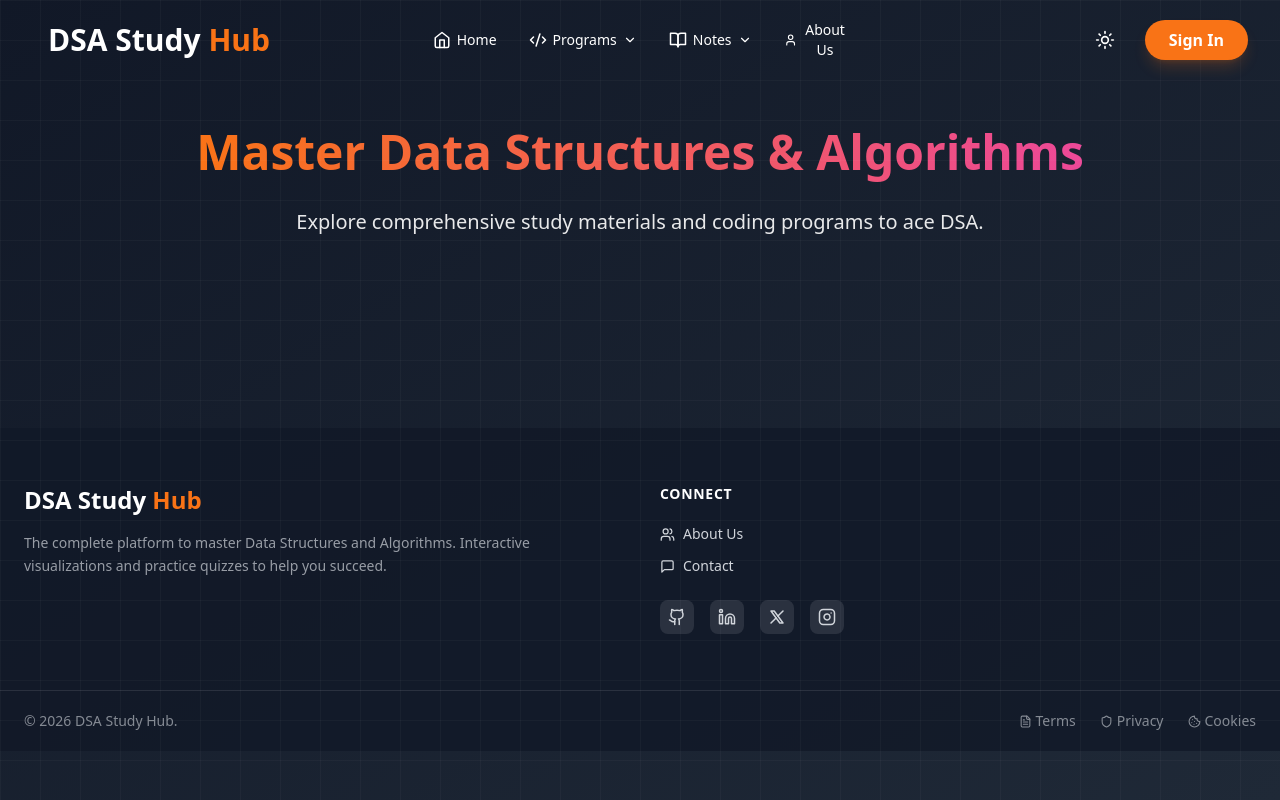
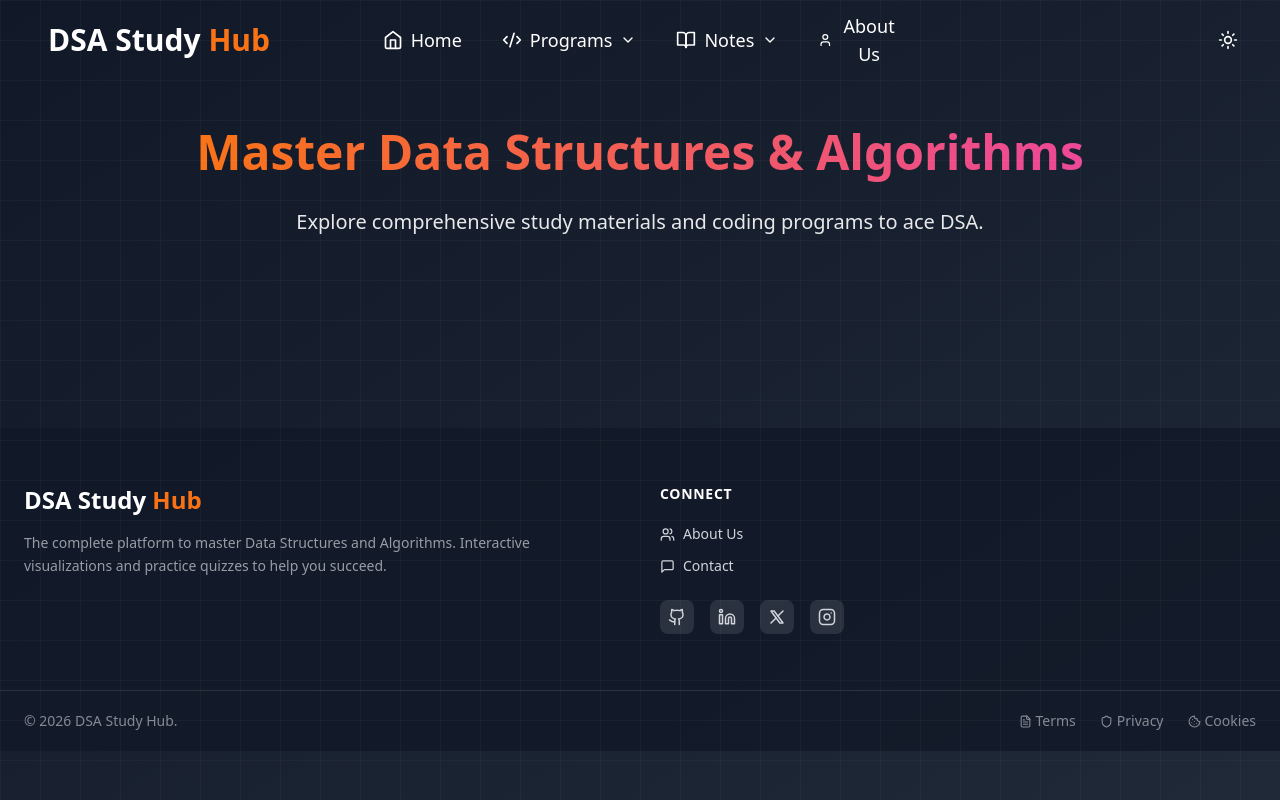
Before and after one commit to abhintr2006/DSA, a React (Vite) app: page / in a window 1280 px wide. Built offline with nearby package versions, Linux system fonts and the light colour scheme.

Commit message:
made it bigger and final change to header
Co-Authored-By: Mohammed0572 <196628212+Mohammed0572@users.noreply.github.com>
Co-Authored-By: Rohith Galoth <rohithgaloth@gmail.com>
Co-Authored-By: abhintr2006 <201891947+abhintr2006@users.noreply.github.com>

```diff
--- a/src/App.tsx
+++ b/src/App.tsx
@@ -892,11 +892,11 @@ function App() {
             </div>
 
             {/* Center: Navigation Links */}
-            <div className="hidden lg:flex flex-1 justify-center items-center space-x-8 text-sm font-medium">
+            <div className="hidden lg:flex flex-1 justify-center items-center space-x-10 text-lg font-medium">
               <button
                 onClick={handleHomeClick}
-                className="flex items-center space-x-1.5 hover:text-orange-500 transition-colors">
-                <Home size={18} />
+                className="flex items-center space-x-2 hover:text-orange-500 transition-colors">
+                <Home size={20} />
                 <span>Home</span>
               </button>
 
@@ -907,18 +907,18 @@ function App() {
                     setIsProgramsOpen(!isProgramsOpen);
                     setIsNotesOpen(false);
                   }}
-                  className="flex items-center space-x-1.5 hover:text-orange-500 transition-colors">
-                  <Code2 size={18} />
+                  className="flex items-center space-x-2 hover:text-orange-500 transition-colors">
+                  <Code2 size={20} />
                   <span>Programs</span>
                   <ChevronDown
-                    size={14}
+                    size={16}
                     className={`transform transition-transform ${isProgramsOpen ? "rotate-180" : ""}`}
                   />
                 </button>
 
                 {isProgramsOpen && (
                   <div
-                    className={`absolute top-full left-1/2 -translate-x-1/2 mt-3 w-48 rounded-xl shadow-2xl py-2 border ${darkMode ? "bg-gray-900/90 backdrop-blur-xl border-white/10" : "bg-white border-gray-200"}`}>
+                    className={`absolute top-full left-1/2 -translate-x-1/2 mt-3 w-56 rounded-xl shadow-2xl py-2 border ${darkMode ? "bg-gray-900/90 backdrop-blur-xl border-white/10" : "bg-white border-gray-200"}`}>
                     {programs.map((program) => (
                       <button
                         key={program.name}
@@ -941,18 +941,18 @@ function App() {
                     setIsNotesOpen(!isNotesOpen);
                     setIsProgramsOpen(false);
                   }}
-                  className="flex items-center space-x-1.5 hover:text-orange-500 transition-colors">
-                  <BookOpen size={18} />
+                  className="flex items-center space-x-2 hover:text-orange-500 transition-colors">
+                  <BookOpen size={20} />
                   <span>Notes</span>
                   <ChevronDown
-                    size={14}
+                    size={16}
                     className={`transform transition-transform ${isNotesOpen ? "rotate-180" : ""}`}
                   />
                 </button>
 
                 {isNotesOpen && (
                   <div
-                    className={`absolute top-full left-1/2 -translate-x-1/2 mt-3 w-48 rounded-xl shadow-2xl py-2 border ${darkMode ? "bg-gray-900/90 backdrop-blur-xl border-white/10" : "bg-white border-gray-200"}`}>
+                    className={`absolute top-full left-1/2 -translate-x-1/2 mt-3 w-56 rounded-xl shadow-2xl py-2 border ${darkMode ? "bg-gray-900/90 backdrop-blur-xl border-white/10" : "bg-white border-gray-200"}`}>
                     {notes.map((note) => (
                       <a
                         key={note.file}
@@ -970,8 +970,8 @@ function App() {
 
               <button
                 onClick={handleAboutClick}
-                className="flex items-center space-x-1.5 hover:text-orange-500 transition-colors">
-                <User size={18} />
+                className="flex items-center space-x-2 hover:text-orange-500 transition-colors">
+                <User size={20} />
                 <span>About Us</span>
               </button>
             </div>
@@ -982,10 +982,6 @@ function App() {
                 onClick={toggleTheme}
                 className="p-2.5 rounded-full hover:bg-orange-500/10 transition-colors">
                 {darkMode ? <Sun size={20} /> : <Moon size={20} />}
-              </button>
-
-              <button className="bg-orange-500 hover:bg-orange-600 text-white px-6 py-2 rounded-full font-bold shadow-lg shadow-orange-500/20 transition-all hover:scale-105 active:scale-95">
-                Sign In
               </button>
             </div>
           </div>
```
